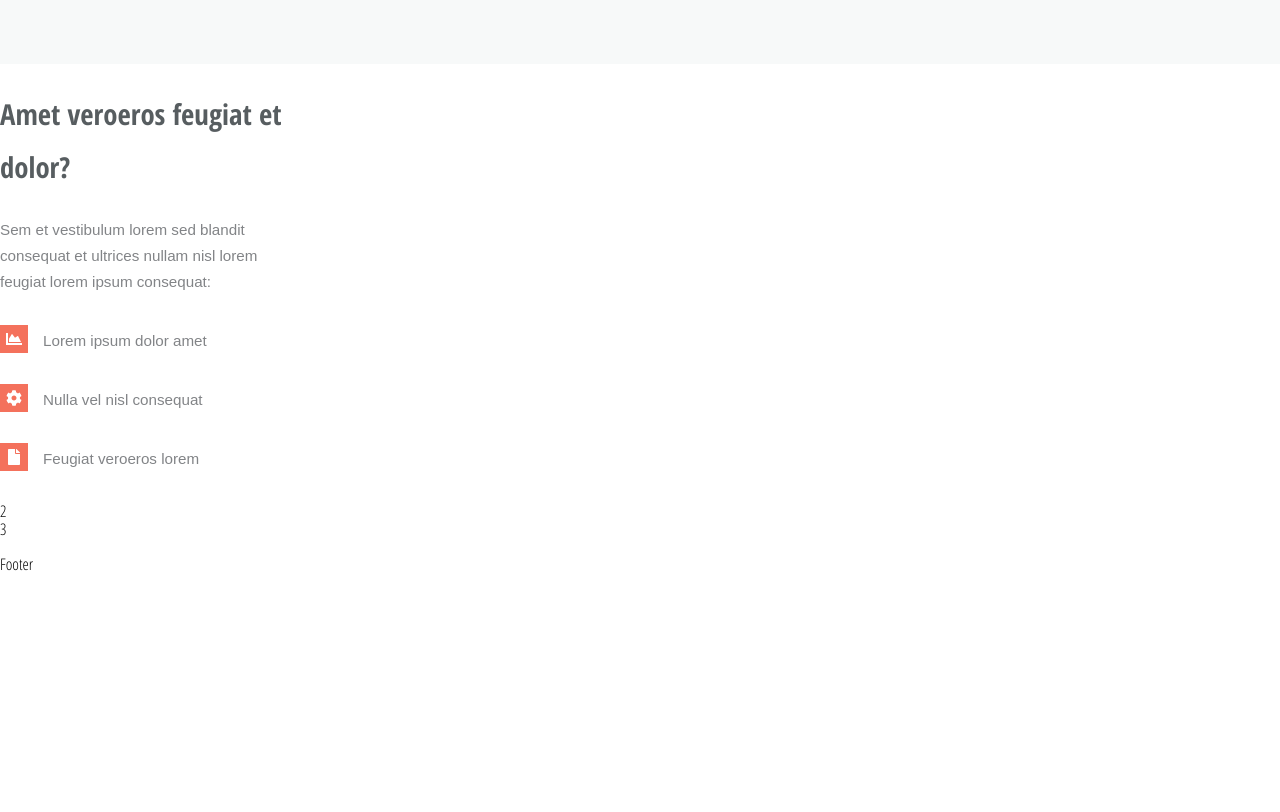
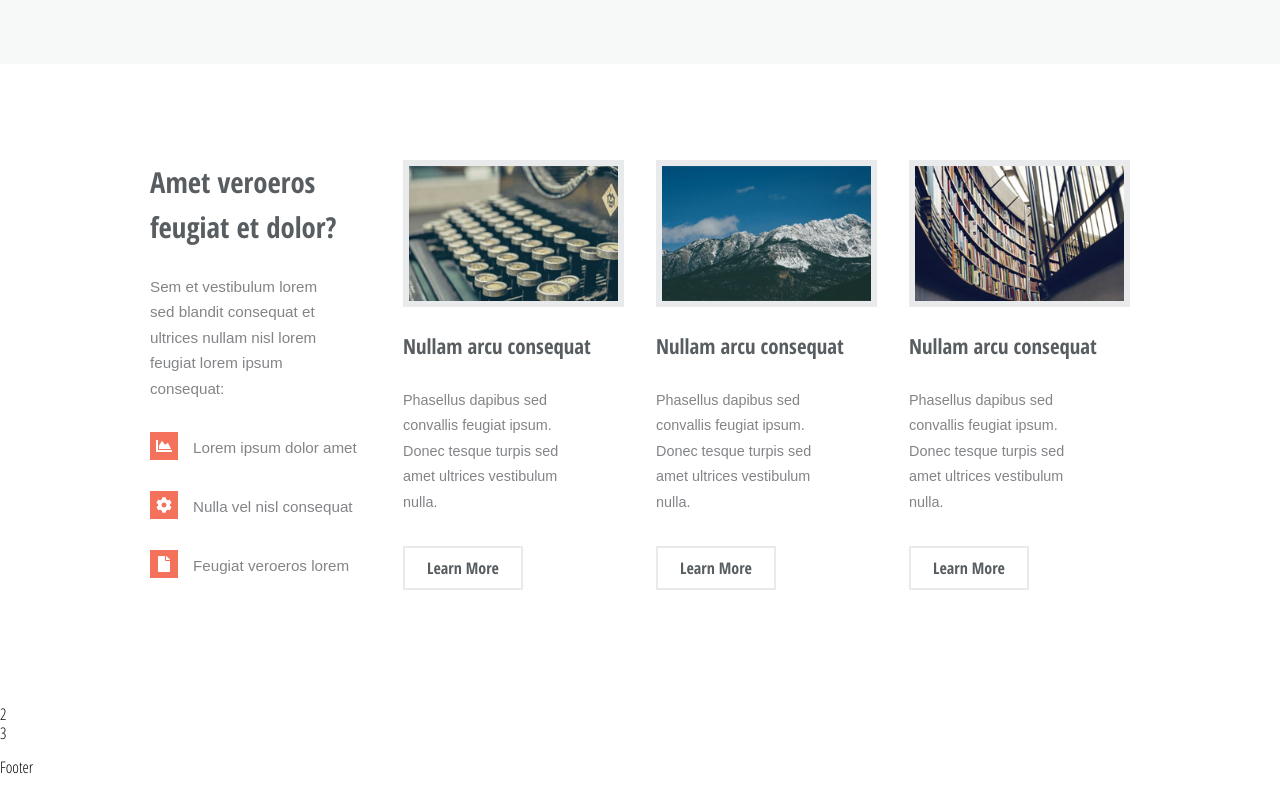
Before and after one commit to LucasLombardo/psd-to-react, a Gatsby site: page /latitude in a window 1280 px wide. Shown: the part 820-1632 px from the top of the page. Built offline with nearby package versions, Linux system fonts and the light colour scheme; Gatsby itself is replaced by a stand-in of ours.

Commit message:
adds section one content

```diff
--- a/src/components/latitude/IconList/IconList.js
+++ b/src/components/latitude/IconList/IconList.js
@@ -5,7 +5,11 @@ import { faChartArea, faCog, faFile } from '@fortawesome/free-solid-svg-icons'
 
 const IconList = () => (
   <div id="IconList">
-    <h2>Amet veroeros feugiat et dolor?</h2>
+    <h2>
+      Amet veroeros
+      <br />
+      feugiat et dolor?
+    </h2>
     <p>
       Sem et vestibulum lorem sed blandit consequat et ultrices nullam nisl
       lorem feugiat lorem ipsum consequat:
--- a/src/components/latitude/IconList/IconList.scss
+++ b/src/components/latitude/IconList/IconList.scss
@@ -6,8 +6,9 @@
   h2 {
     font-size: 1.8rem;
     color: #575d60;
-    line-height: 3.3rem;
+    line-height: 2.8rem;
     font-weight: 700;
+    margin-top: 0;
   }
   p,
   li {
--- a/src/components/latitude/MainContent/MainContent.js
+++ b/src/components/latitude/MainContent/MainContent.js
@@ -1,10 +1,30 @@
 import React from 'react'
 import IconList from '../IconList/IconList'
+import Thumbnail from '../Thumbnail/Thumbnail'
+import Container from '../Container/Container'
+import './MainContent.scss'
+import pic01 from '../_assets/pic01.jpg'
+import pic02 from '../_assets/pic02.jpg'
+import pic03 from '../_assets/pic03.jpg'
 
 const MainContent = () => (
-  <div>
+  <div id="MainContent">
     <section id="section-one">
-      <IconList />
+      <Container>
+        <IconList />
+        <Thumbnail imgSrc={pic01} head="Nullam arcu consequat" btn="Learn More">
+          Phasellus dapibus sed convallis feugiat ipsum. Donec tesque turpis sed
+          amet ultrices vestibulum nulla.
+        </Thumbnail>
+        <Thumbnail imgSrc={pic02} head="Nullam arcu consequat" btn="Learn More">
+          Phasellus dapibus sed convallis feugiat ipsum. Donec tesque turpis sed
+          amet ultrices vestibulum nulla.
+        </Thumbnail>
+        <Thumbnail imgSrc={pic03} head="Nullam arcu consequat" btn="Learn More">
+          Phasellus dapibus sed convallis feugiat ipsum. Donec tesque turpis sed
+          amet ultrices vestibulum nulla.
+        </Thumbnail>
+      </Container>
     </section>
     <section id="section-two">
       <div>2</div>
--- /dev/null
+++ b/src/components/latitude/MainContent/MainContent.scss
@@ -0,0 +1,13 @@
+#MainContent {
+  #section-one .Container {
+    display: flex;
+    padding: 6em 0;
+    & > div {
+      margin-left: 2em;
+      flex: 1;
+    }
+    & > div:first-of-type {
+      margin-left: 0;
+    }
+  }
+}
--- /dev/null
+++ b/src/components/latitude/Thumbnail/Thumbnail.js
@@ -0,0 +1,32 @@
+import React from 'react'
+import PropTypes from 'prop-types'
+import Button from '../Button/Button'
+import './Thumbnail.scss'
+
+const Thumbnail = ({ imgSrc, imgAlt, head, subHead, children, btn }) => (
+  <div className="Thumbnail">
+    <img src={imgSrc} alt={imgAlt} title={imgAlt} />
+    {head && <h3>{head}</h3>}
+    {subHead && <p class="sub">{subHead}</p>}
+    {children && <p>{children}</p>}
+    {btn && <Button>{btn}</Button>}
+  </div>
+)
+
+Thumbnail.defaultProps = {
+  imgAlt: '',
+  head: '',
+  subHead: '',
+  children: '',
+  btn: '',
+}
+
+Thumbnail.propTypes = {
+  imgAlt: PropTypes.string,
+  head: PropTypes.string,
+  subHead: PropTypes.string,
+  children: PropTypes.string,
+  btn: PropTypes.string,
+}
+
+export default Thumbnail
--- /dev/null
+++ b/src/components/latitude/Thumbnail/Thumbnail.scss
@@ -0,0 +1,27 @@
+.Thumbnail {
+  img {
+    width: 100%;
+    border: 6px solid #e8eaeb;
+    box-sizing: border-box;
+  }
+  h3 {
+    font-size: 1.3rem;
+    color: #575d60;
+    line-height: 3.3rem;
+    font-weight: 700;
+    margin: 0.5em 0;
+  }
+  p {
+    font-size: 0.9rem;
+    margin-right: 3rem;
+    line-height: 1.6rem;
+    font-family: Arial, Helvetica, sans-serif;
+    color: #828487;
+  }
+  .button {
+    height: 44px;
+    width: 120px;
+    font-size: 16px;
+    margin-top: 1em;
+  }
+}
```
Also changed, not shown: src/components/latitude/_assets/pic01.jpg (added), src/components/latitude/_assets/pic02.jpg (added), src/components/latitude/_assets/pic03.jpg (added).
